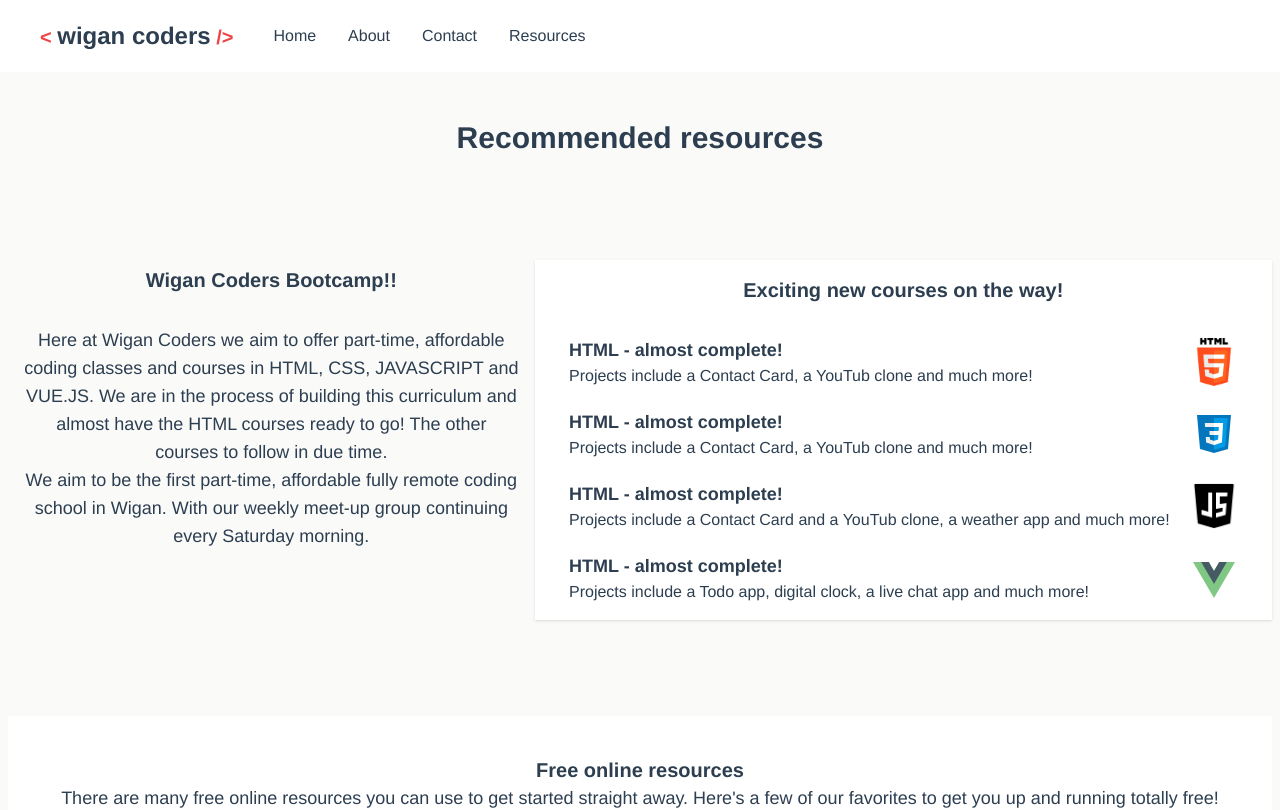
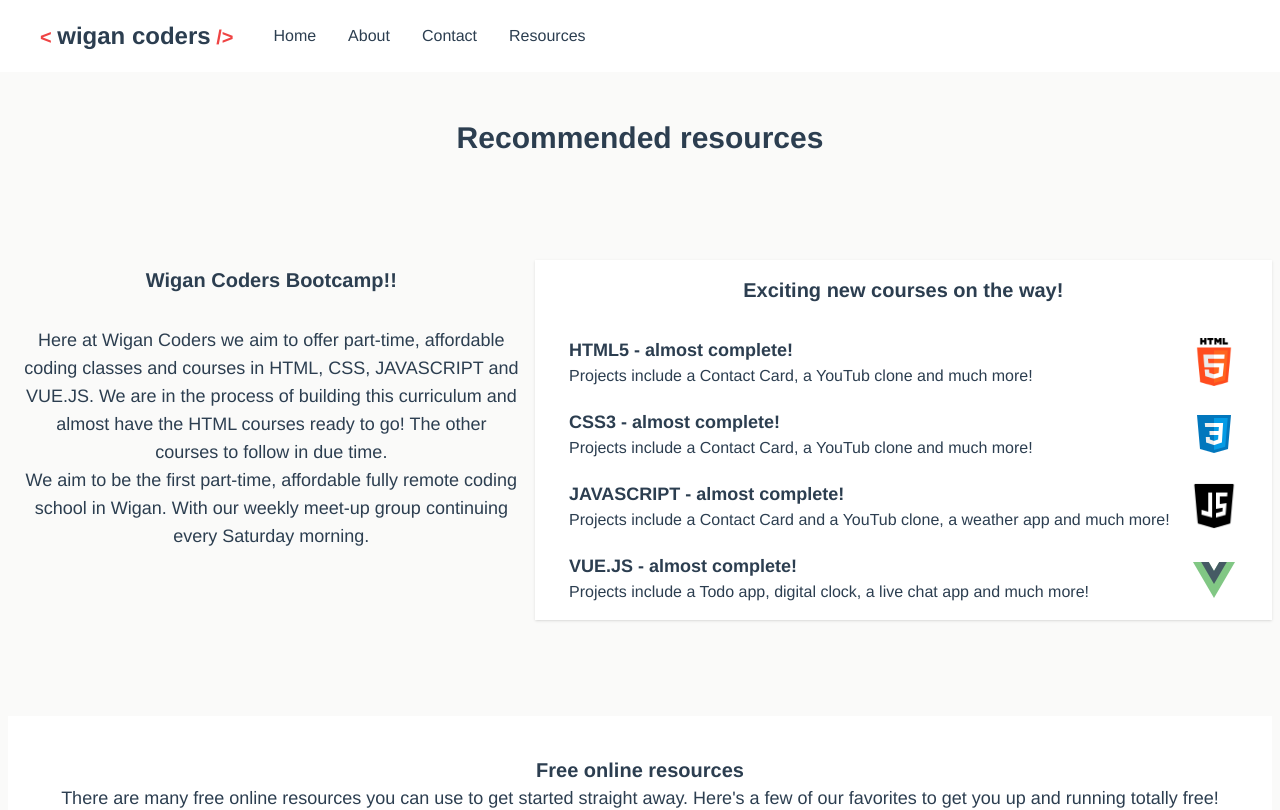
Before and after one commit to Rybrock/wigan-coders, a Vue app: page /resource in a window 1280 px wide. Shown: the top 810 px of the page. Built offline with nearby package versions, Linux system fonts and the light colour scheme; no server answers; the HTML template or start-up script is replaced by a standard one.

Commit message:
final for now

```diff
--- a/src/components/AppNavbar.vue
+++ b/src/components/AppNavbar.vue
@@ -36,6 +36,9 @@
                         <li @click="openCloseNav()">
                             <router-link to="/contact"> Contact </router-link>
                         </li>
+                        <li @click="openCloseNav()">
+                            <router-link to="/resource"> Resources </router-link>
+                        </li>
                         <li class="text-gray-300">
                             HTML course - soon
                         </li>
--- a/src/views/RecResource.vue
+++ b/src/views/RecResource.vue
@@ -42,7 +42,7 @@
         <ul class="space-y-5">
           <li class="flex items-center justify-between space-x-5">
             <div class="flex flex-col text-left">
-              <span class="text-lg font-bold">HTML - almost complete!</span>
+              <span class="text-lg font-bold">HTML5 - almost complete!</span>
               <p>
                 Projects include a Contact Card, a YouTub clone and much more!
               </p>
@@ -51,7 +51,7 @@
           </li>
           <li class="flex items-center justify-between space-x-5">
             <div class="flex flex-col text-left">
-              <span class="text-lg font-bold">HTML - almost complete!</span>
+              <span class="text-lg font-bold">CSS3 - almost complete!</span>
               <p>
                 Projects include a Contact Card, a YouTub clone and much more!
               </p>
@@ -65,7 +65,7 @@
           </li>
           <li class="flex items-center justify-between space-x-5">
             <div class="flex flex-col text-left">
-              <span class="text-lg font-bold">HTML - almost complete!</span>
+              <span class="text-lg font-bold">JAVASCRIPT - almost complete!</span>
               <p>
                 Projects include a Contact Card and a YouTub clone, a weather
                 app and much more!
@@ -80,7 +80,7 @@
           </li>
           <li class="flex items-center justify-between space-x-5">
             <div class="flex flex-col text-left">
-              <span class="text-lg font-bold">HTML - almost complete!</span>
+              <span class="text-lg font-bold">VUE.JS - almost complete!</span>
               <p>
                 Projects include a Todo app, digital clock, a live chat app and
                 much more!
```
